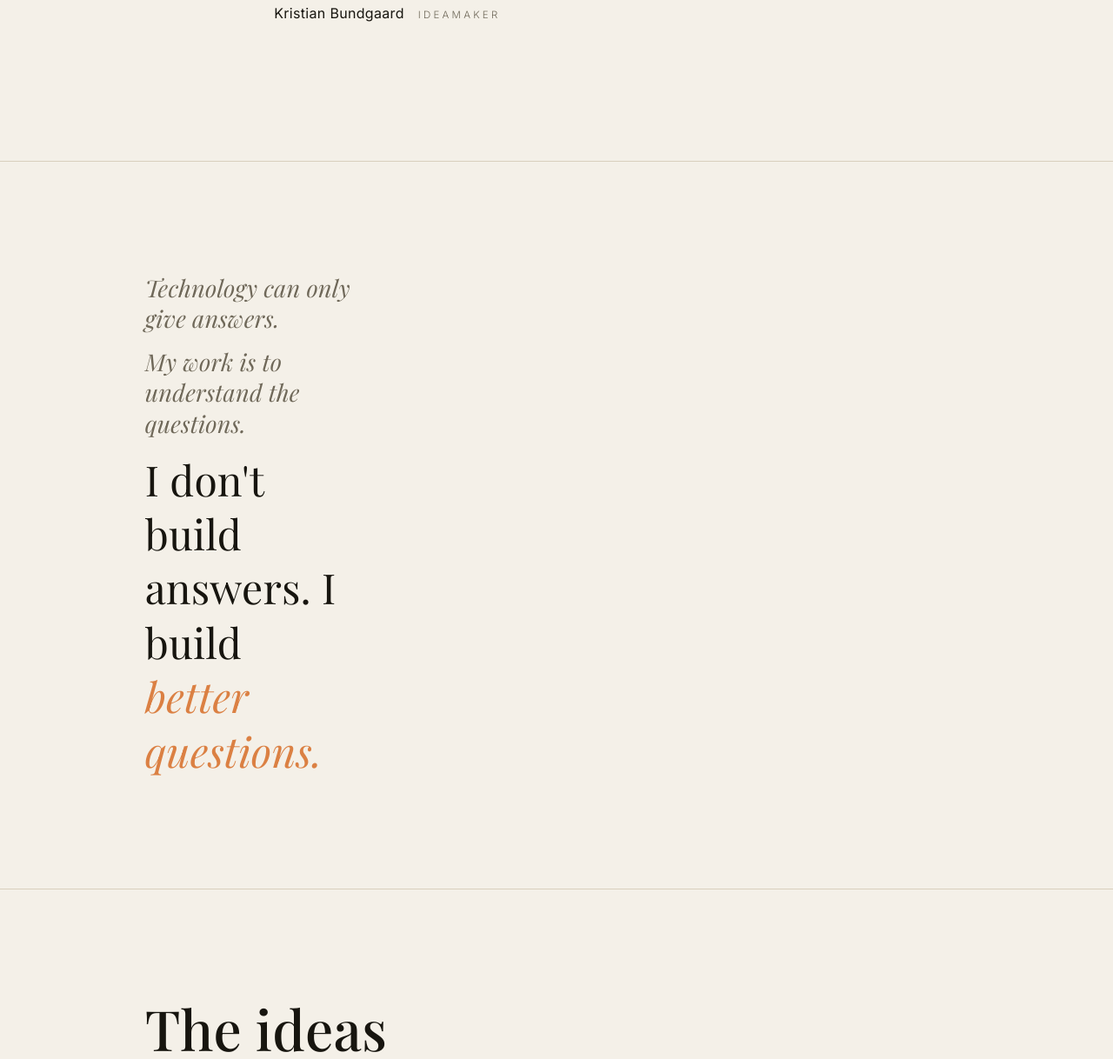
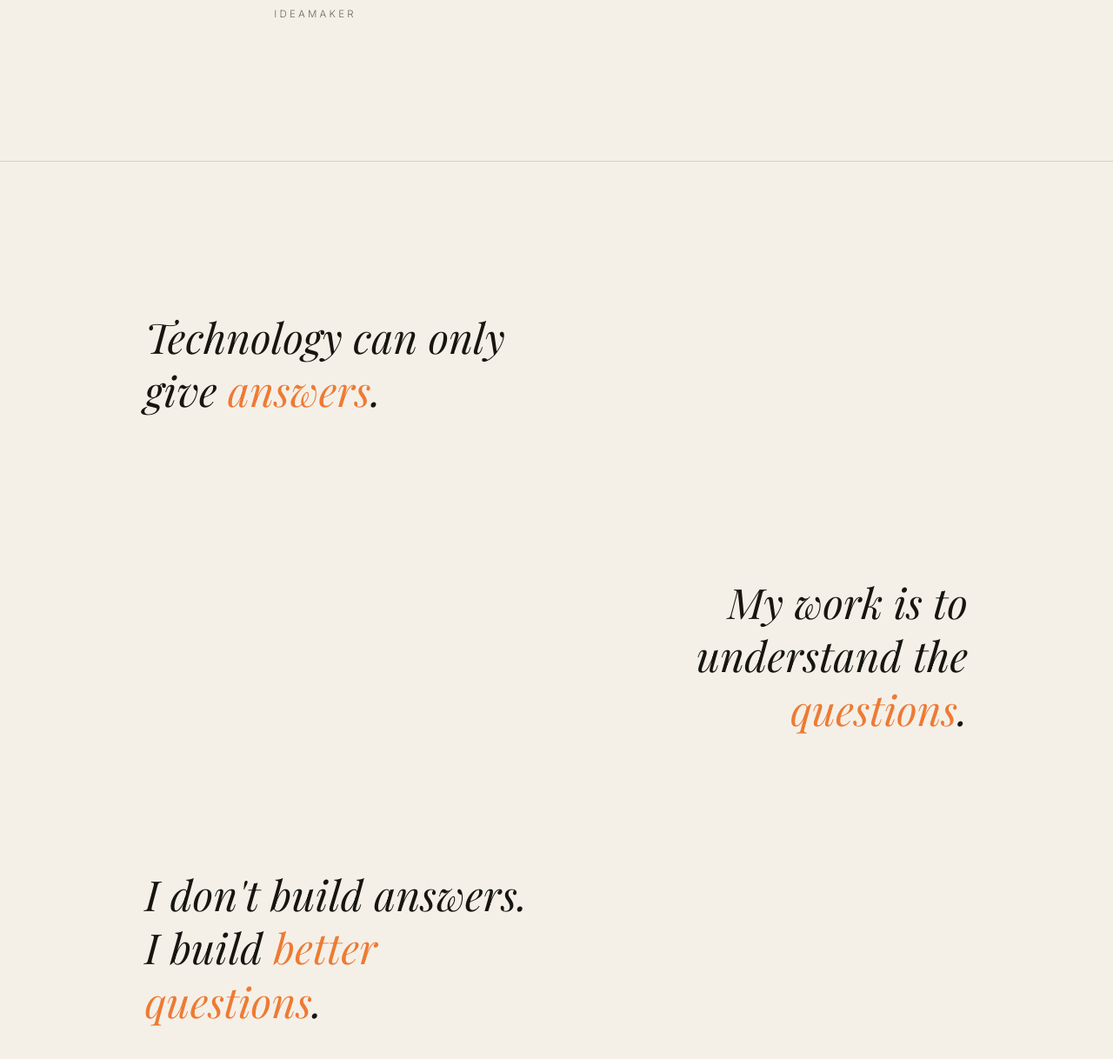
Before and after one commit to kristianbundgaard/My-repository, a plain HTML site: page index.html in a window 1280 px wide. Shown: the part 615-1833 px from the top of the page at 87% size. Drawn offline with Linux system fonts and the light colour scheme.

Commit message:
Rework credo into a paced, side-alternating sequence + refinements
- Credo: five uniform statements, each given its own breathing room and
  revealed one at a time on scroll, drifting in from alternating sides
  (left, then right). Extends the thought into the multiplier thesis
  ("lift human health by a percent, and the whole world compounds"),
  tying back to the hero's "Health." Clipped horizontally so the
  side-drift never causes overflow.
- Contact button: renamed to "Contact me" and made neutral (dark fill on
  hover instead of accent); still swaps to the @kridi Instagram handle.
- Accent warmed toward a brighter sunset orange (less brown).
- Removed "Kristian Bundgaard" from beneath "Health." (kept in the nav).

https://claude.ai/code/session_01U1VG1ev5mn5kzdXLC6PmUZ

```diff
--- a/index.html
+++ b/index.html
@@ -35,7 +35,7 @@
     --fg:    #17150F;     /* warm near-black */
     --dim:   #6f6859;     /* muted secondary text */
     --faint: #d8cfbd;     /* hairlines */
-    --accent:#DB8043;     /* warm sunset / sunrise — used sparingly */
+    --accent:#EE7A33;     /* warm sunset / sunrise — used sparingly */
 
     --serif: "Playfair Display", Georgia, "Times New Roman", serif;
     --sans:  "Inter", -apple-system, BlinkMacSystemFont, "Segoe UI", sans-serif;
@@ -122,15 +122,21 @@
   /* ============================================================
      CREDO
      ============================================================ */
-  .credo { border-top:1px solid var(--faint); }
-  .credo__inner { max-width:24ch; }
-  .credo p {
-    font-family:var(--serif); font-weight:400; line-height:1.3;
-    font-size:clamp(1.6rem, 5vw, 3rem);
+  .credo { border-top:1px solid var(--faint); padding-block:clamp(3rem,8vh,6rem); overflow-x:clip; }
+  /* Each statement gets its own breathing room and alternates side.
+     Uniform typography — all statements are treated as equals. */
+  .credo__line { display:flex; min-height:42svh; align-items:center; }
+  .credo__line--left  { justify-content:flex-start; text-align:left; }
+  .credo__line--right { justify-content:flex-end;   text-align:right; }
+  .credo__line p {
+    font-family:var(--serif); font-weight:400; font-style:italic;
+    line-height:1.28; font-size:clamp(1.7rem, 5vw, 3rem); max-width:17ch;
   }
-  .credo p + p { margin-top:0.9rem; }
-  .credo .dim { color:var(--dim); font-size:clamp(1.15rem, 3vw, 1.7rem); font-style:italic; }
-  .credo .turn em { font-style:italic; color:var(--accent); }
+  .credo__line em { font-style:italic; color:var(--accent); }
+  @media (max-width:560px) {
+    .credo__line { min-height:34svh; }
+    .credo__line p { max-width:13ch; }
+  }
 
   /* ============================================================
      IDEAS
@@ -213,16 +219,16 @@
     font-family:var(--serif); font-weight:400;
     font-size:clamp(2.4rem, 9vw, 6rem); line-height:1.05;
   }
-  /* Get-in-touch button — fill sweep + label swap to the Instagram handle */
+  /* Contact button — neutral fill sweep + label swap to the Instagram handle */
   .contact__btn {
     position:relative; isolation:isolate; overflow:hidden;
     display:inline-block; margin-top:clamp(2rem,5vw,3rem);
     font-size:0.85rem; letter-spacing:0.2em; text-transform:uppercase; color:var(--fg);
-    padding:1.15rem 2.8rem; min-width:15rem; border:1px solid var(--accent); border-radius:100px;
+    padding:1.15rem 2.8rem; min-width:15rem; border:1px solid var(--fg); border-radius:100px;
     transition:color 0.5s var(--ease);
   }
   .contact__btn .btn__fill {
-    position:absolute; inset:0; z-index:-1; background:var(--accent);
+    position:absolute; inset:0; z-index:-1; background:var(--fg);
     transform:translateY(101%); border-radius:inherit;
     transition:transform 0.6s var(--ease);
   }
@@ -291,7 +297,6 @@
       <p class="hero__q" data-anim>What does the world need more of?</p>
       <h1 class="hero__a" data-anim>Health.</h1>
       <div class="hero__name">
-        <b data-anim>Kristian Bundgaard</b>
         <span data-anim>Ideamaker</span>
       </div>
     </div>
@@ -300,11 +305,11 @@
   <!-- CREDO -->
   <section class="credo" aria-label="Credo">
     <div class="wrap">
-      <div class="credo__inner">
-        <p class="dim" data-anim>Technology can only give answers.</p>
-        <p class="dim" data-anim>My work is to understand the questions.</p>
-        <p class="turn" data-anim>I don't build answers. I build <em>better questions.</em></p>
-      </div>
+      <div class="credo__line credo__line--left"><p data-anim>Technology can only give <em>answers</em>.</p></div>
+      <div class="credo__line credo__line--right"><p data-anim>My work is to understand the <em>questions</em>.</p></div>
+      <div class="credo__line credo__line--left"><p data-anim>I don't build answers. I build <em>better questions</em>.</p></div>
+      <div class="credo__line credo__line--right"><p data-anim>Lift human health by a single <em>percent</em>,</p></div>
+      <div class="credo__line credo__line--left"><p data-anim>and the whole world <em>compounds</em>.</p></div>
     </div>
   </section>
 
@@ -391,7 +396,7 @@
       <a class="contact__btn" href="https://instagram.com/kridi" target="_blank" rel="noopener" aria-label="Get in touch on Instagram, @kridi" data-anim>
         <span class="btn__fill" aria-hidden="true"></span>
         <span class="btn__text" aria-hidden="true">
-          <span class="btn__line btn__line--in">Get in touch</span>
+          <span class="btn__line btn__line--in">Contact me</span>
           <span class="btn__line btn__line--out">
             <svg viewBox="0 0 24 24" width="15" height="15" fill="none" stroke="currentColor" stroke-width="1.6" stroke-linecap="round" stroke-linejoin="round" aria-hidden="true"><rect x="2.5" y="2.5" width="19" height="19" rx="5.5"/><circle cx="12" cy="12" r="4.2"/><circle cx="17.6" cy="6.4" r="1.1" fill="currentColor" stroke="none"/></svg>
             <span>@kridi</span>
@@ -435,9 +440,21 @@
       .to(".hero__a", { opacity: 1, y: 0 }, 0.9)
       .to(".hero__name [data-anim]", { opacity: 1, y: 0, duration: 1.2, stagger: 0.15 }, 1.7);
 
+    // ---- Credo: each statement arrives on its own, drifting from its side ----
+    gsap.utils.toArray(".credo__line").forEach(function (line) {
+      var p = line.querySelector("p");
+      var fromLeft = line.classList.contains("credo__line--left");
+      gsap.set(p, { x: fromLeft ? -48 : 48, y: 12 });
+      gsap.to(p, {
+        opacity: 1, x: 0, y: 0, duration: 1.5, ease: "power3.out",
+        scrollTrigger: { trigger: line, start: "top 78%" }
+      });
+    });
+
     // ---- Scroll-triggered reveals: each element enters quietly ----
     gsap.utils.toArray("[data-anim]").forEach(function (el) {
-      if (el.closest(".hero")) return; // hero handled above
+      if (el.closest(".hero")) return;  // hero handled above
+      if (el.closest(".credo")) return; // credo handled above
       gsap.set(el, { y: 28 });
       gsap.to(el, {
         opacity: 1, y: 0, duration: 1.3, ease: "power3.out",
```
